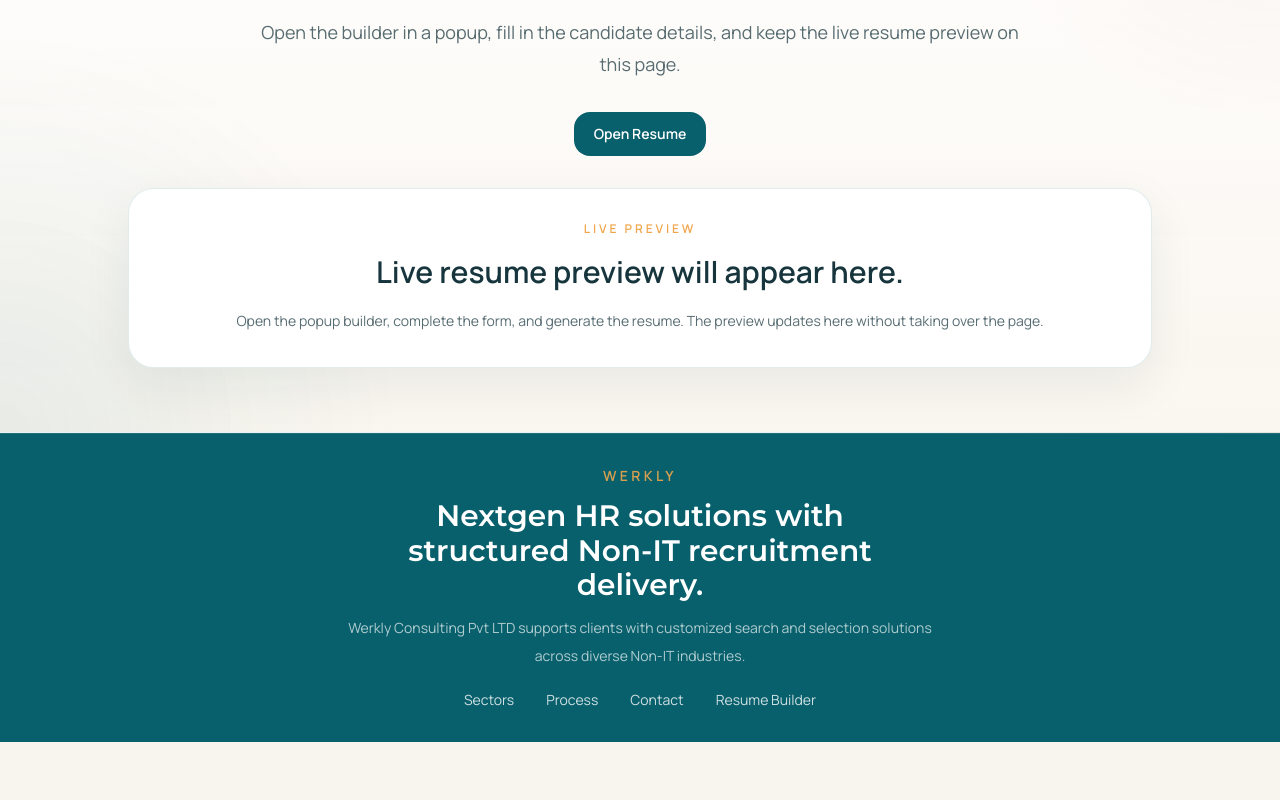
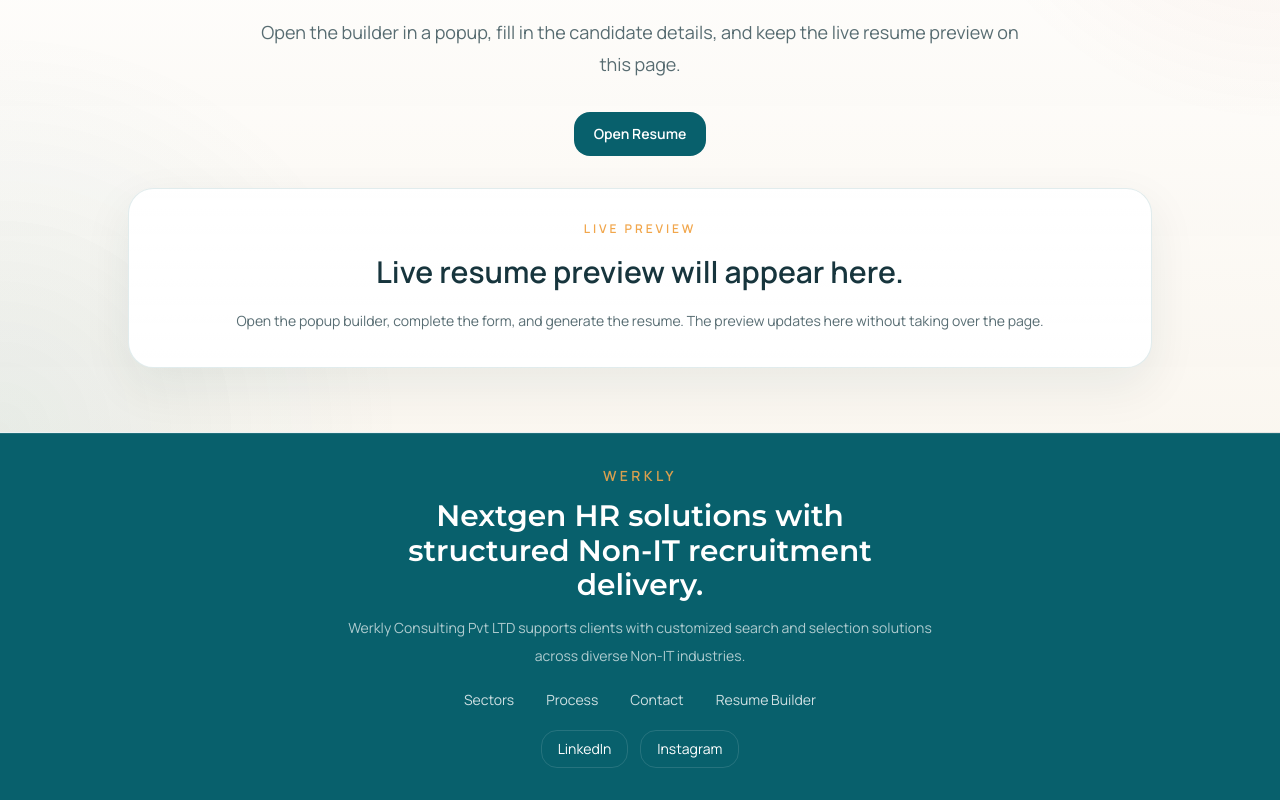
Before and after one commit to djkreddys-cmyk/Werkly, a Next.js app: page / in a window 1280 px wide. Shown: the part 4458-5258 px from the top of the page. Before the commit the page ends 5200 px from the top, so only its background shows below. Built offline with nearby package versions, Linux system fonts and the light colour scheme.

Commit message:
Add social media links to footer

```diff
--- a/app/page.tsx
+++ b/app/page.tsx
@@ -195,7 +195,7 @@
 
         <section id="contact" className="section-shell anchor-section py-16 sm:py-24">
           <RevealSection delay={120}>
-          <div className="grid gap-5 lg:grid-cols-[1.1fr_0.9fr]">
+          <div className="grid gap-5 lg:grid-cols-[1.1fr_0.9fr] lg:items-start">
             <div className="accent-card p-8 sm:p-9">
               <p className="eyebrow">Client Engagement</p>
               <h2 className="mt-4 font-[family-name:var(--font-display)] text-4xl leading-tight text-slate-950 sm:text-5xl">
--- a/components/site-footer.tsx
+++ b/components/site-footer.tsx
@@ -41,6 +41,24 @@
             </button>
           ))}
         </div>
+        <div className="flex flex-wrap items-center justify-center gap-3 text-sm">
+          <a
+            href="https://www.linkedin.com/in/werkly-consulting-35603b3ba/"
+            target="_blank"
+            rel="noreferrer"
+            className="rounded-2xl border border-white/12 px-4 py-2 text-white/80 transition hover:border-white/25 hover:text-white"
+          >
+            LinkedIn
+          </a>
+          <a
+            href="https://www.instagram.com/werklyconsulting/"
+            target="_blank"
+            rel="noreferrer"
+            className="rounded-2xl border border-white/12 px-4 py-2 text-white/80 transition hover:border-white/25 hover:text-white"
+          >
+            Instagram
+          </a>
+        </div>
       </div>
     </footer>
   );
```
